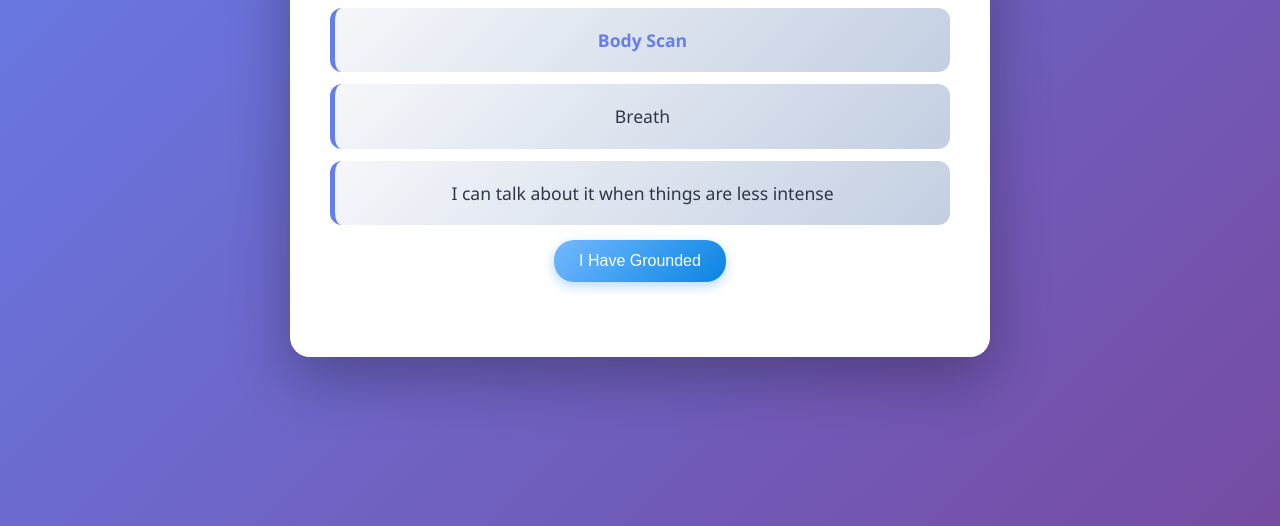
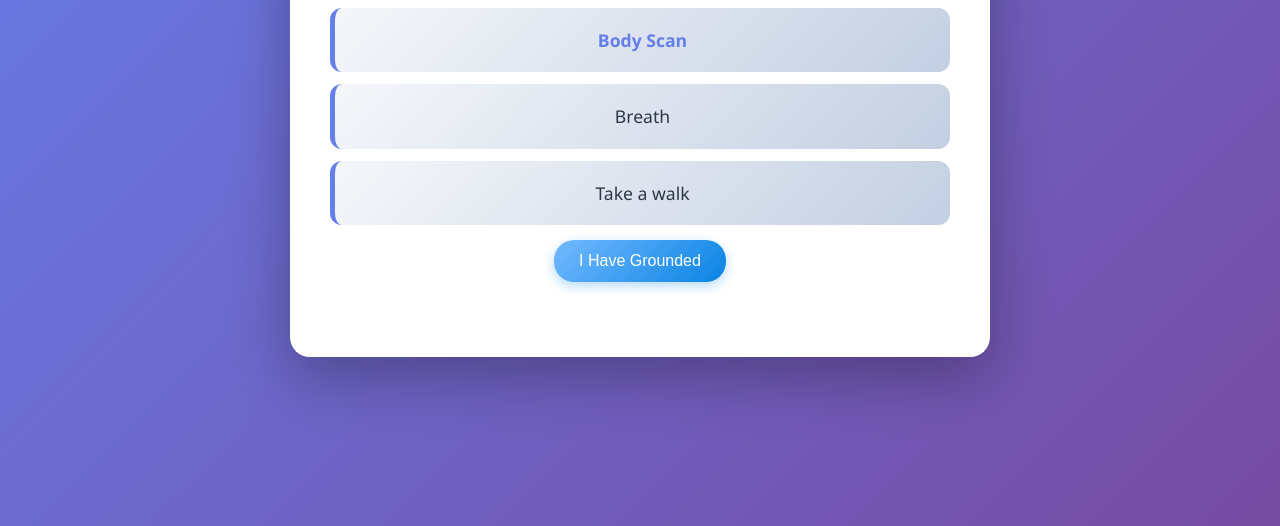
Before and after one commit to Thedoogle/IStatements, a plain HTML site: page index.html in a window 1280 px wide. Shown: the part 274-800 px from the top of the page. Drawn offline with Linux system fonts and the light colour scheme.

Commit message:
Replace reminder item with 'Take a walk'

```diff
--- a/index.html
+++ b/index.html
@@ -177,7 +177,7 @@
         <div class="section">
             <div class="reminder-item"><a href="https://www.therapistaid.com/worksheets/body-scan-script" target="_blank">Body Scan</a></div>
             <div class="reminder-item">Breath</div>
-            <div class="reminder-item">I can talk about it when things are less intense</div>
+            <div class="reminder-item">Take a walk</div>
             <button class="ground-button" onclick="toggleContent()">I Have Grounded</button>
         </div>
 
```
